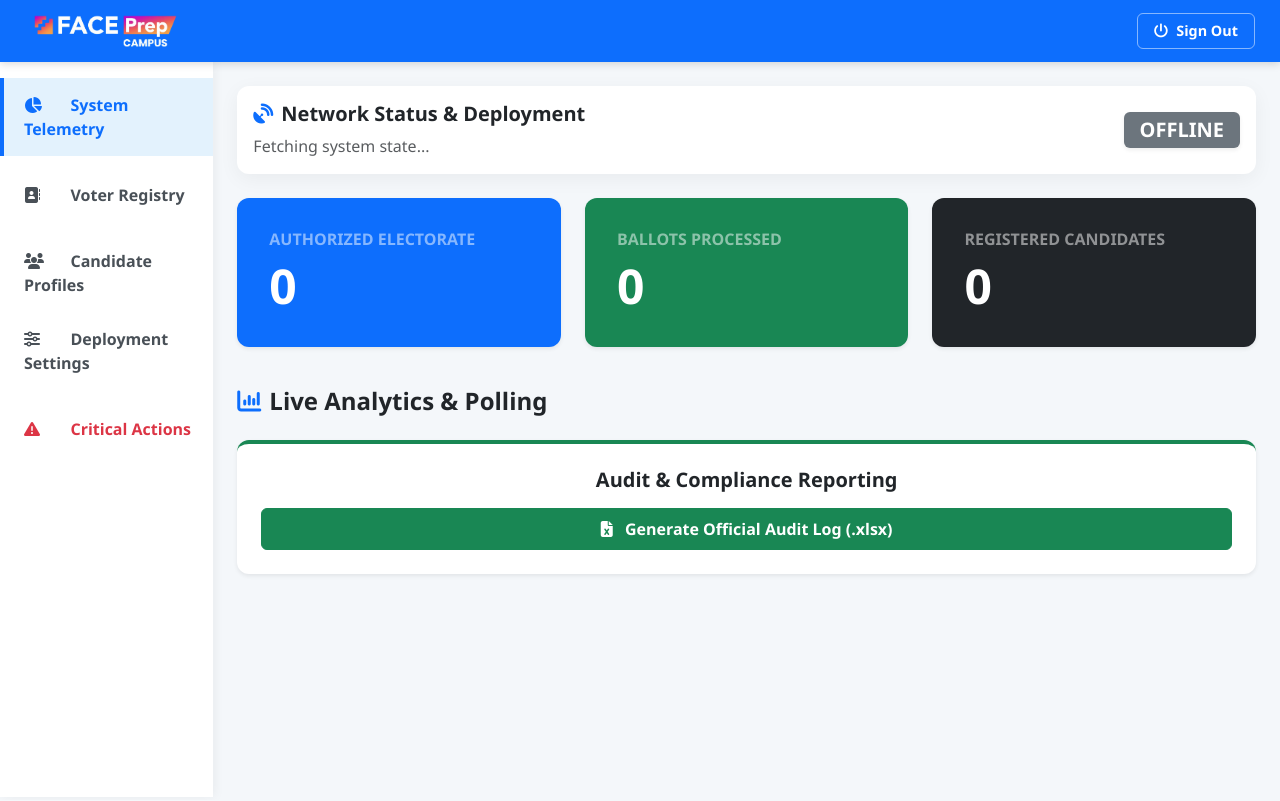
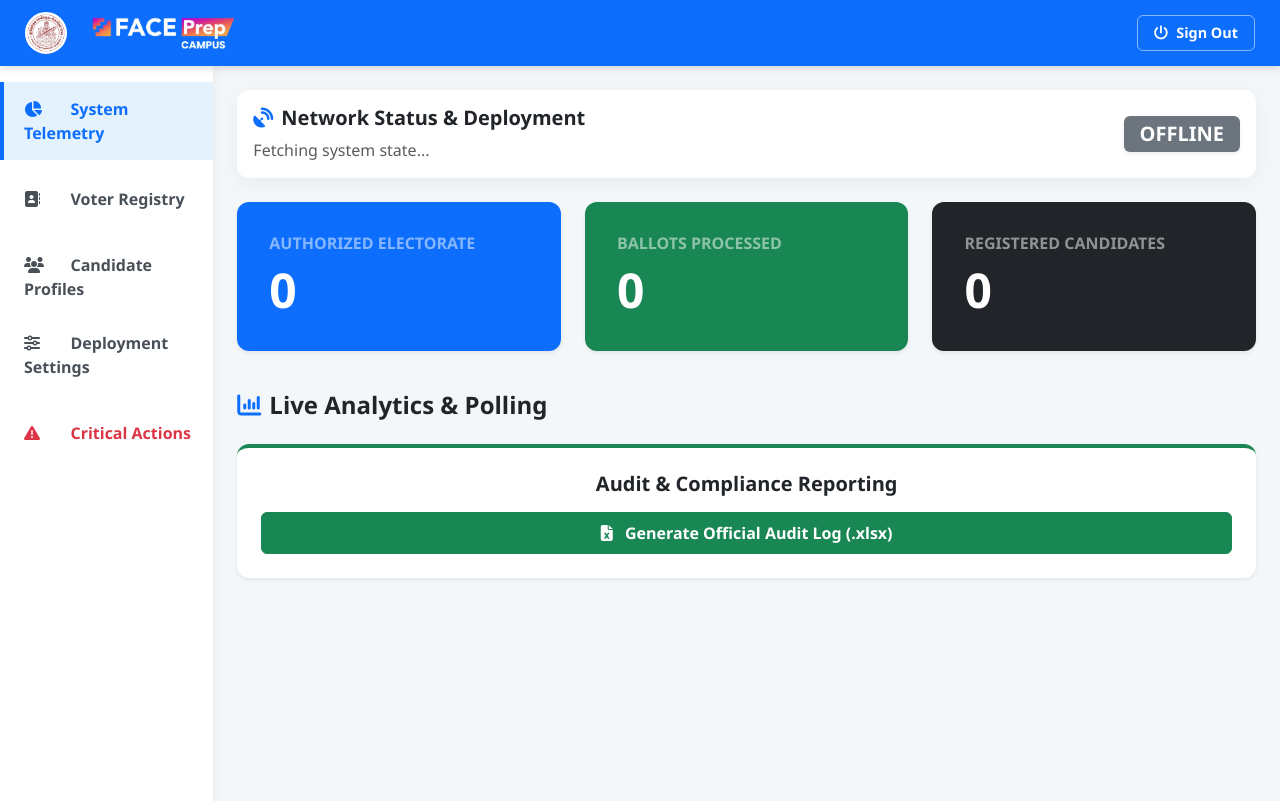
Before and after one commit to Selvam2442/fpc2k26-election, a plain HTML site: page voting-website-frontend/admin.html in a window 1280 px wide. Drawn offline with nearby package versions, Linux system fonts and the light colour scheme; no server answers; sample sign-in values are in the browser's storage.

Commit message:
format changes

```diff
--- a/voting-website-frontend/admin.html
+++ b/voting-website-frontend/admin.html
@@ -45,7 +45,7 @@
 <nav class="face-header sticky-top">
   <div class="d-flex align-items-center gap-2 gap-md-3">
     <button class="mobile-menu-btn" data-bs-toggle="offcanvas" data-bs-target="#mobileSidebar"><i class="fa-solid fa-bars"></i></button>
-    <img src="kc.jpg" alt="Kamaraj College Crest" class="college-logo" onerror="this.style.display='none'">
+    <img src="kc.png" alt="Kamaraj College Crest" class="college-logo" onerror="this.style.display='none'">
     <img src="FACE_Prep_Logo-7fc4a872-2088-4df9-ab2f-72cded203db8.png" alt="Face Prep Logo" class="face-logo" onerror="this.style.display='none'">
   </div>
   <div class="header-right">
```
Also changed, not shown: voting-website-frontend/index.html (+1 -1 lines), voting-website-frontend/students.html (+1 -1 lines).
